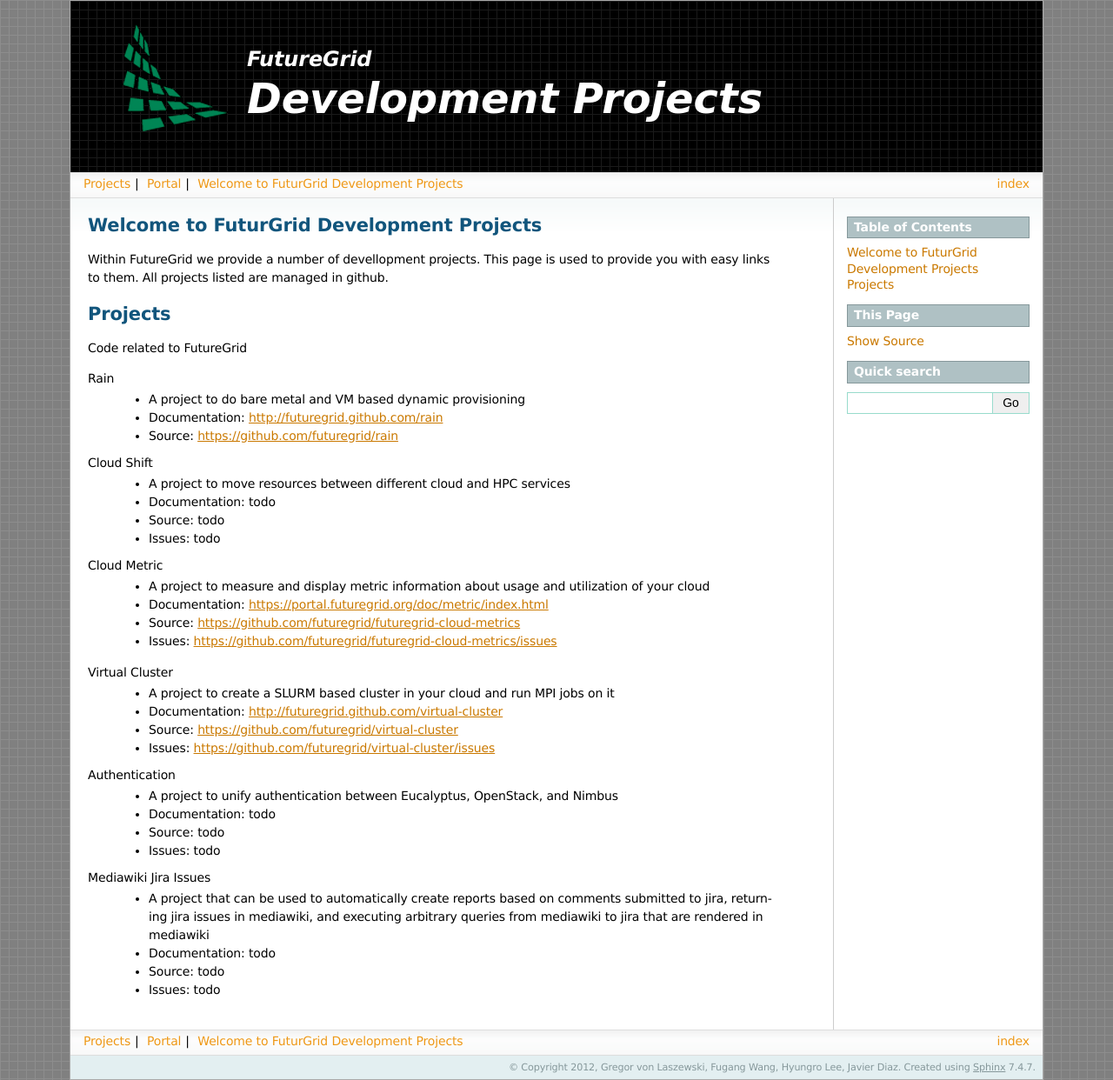
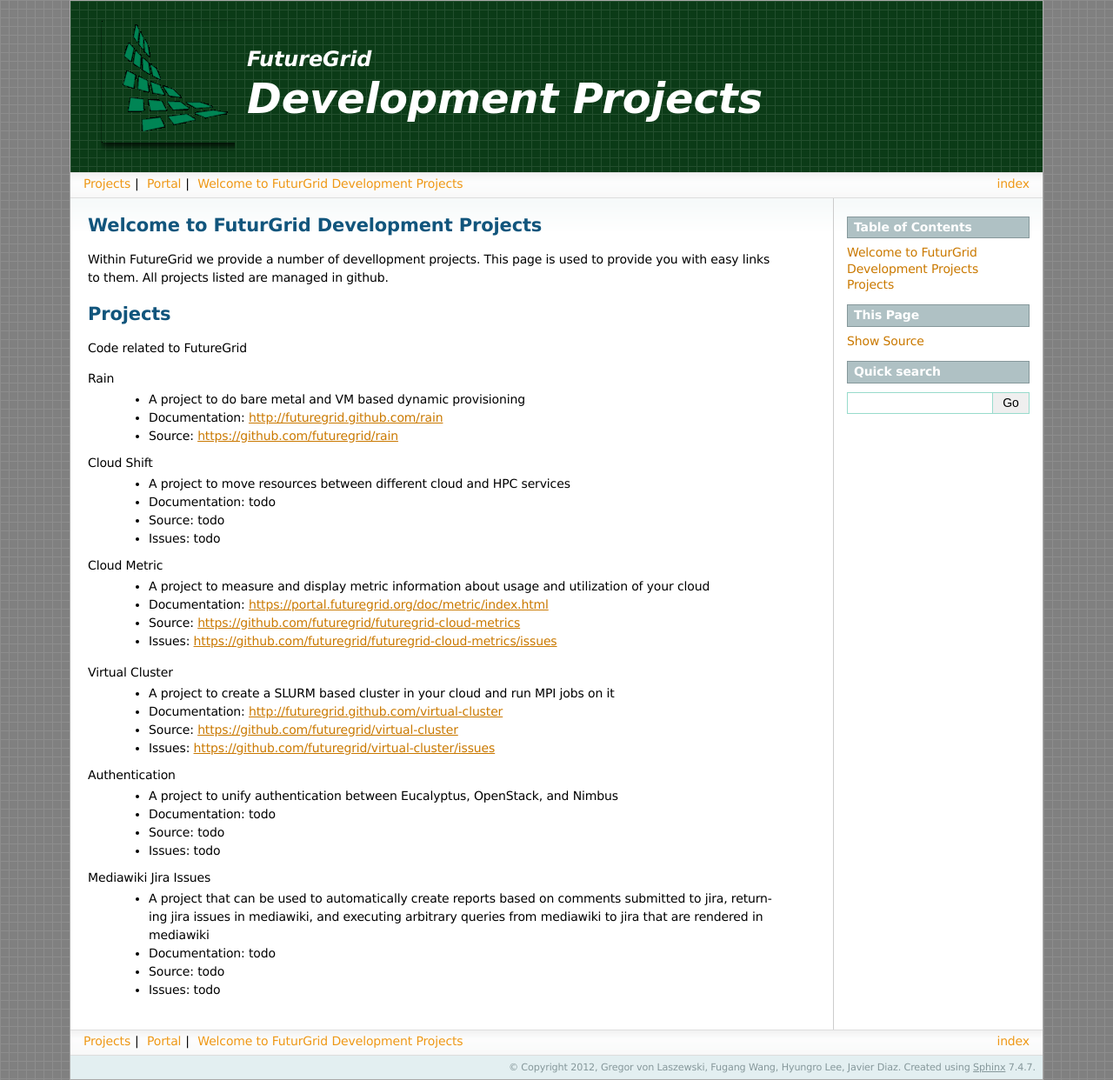
Before and after one commit to futuregrid/doc, a Sphinx documentation site: the page built from doc/source/index.rst, in a window 1280 px wide. Shown: the whole page at 87% size. Built offline with Sphinx 7.4.7, drawn with Linux system fonts in a browser that asks for light colours; formulas are drawn with MathJax 3.

Commit message:
changed background

```diff
--- a/doc/source/_templates/layout.html
+++ b/doc/source/_templates/layout.html
@@ -11,7 +11,7 @@
 
 {% block relbar1 %}
 
-<div style="background-image:url('_static/header_bg.png');background-color: black; text-align: left; padding: 10px 10px 15px 35px">
+<div style="background-image:url('_static/header_bg.png');background-color: #0B3B17; text-align: left; padding: 10px 10px 15px 35px">
 <table>
   <tr>
     <td>
```
